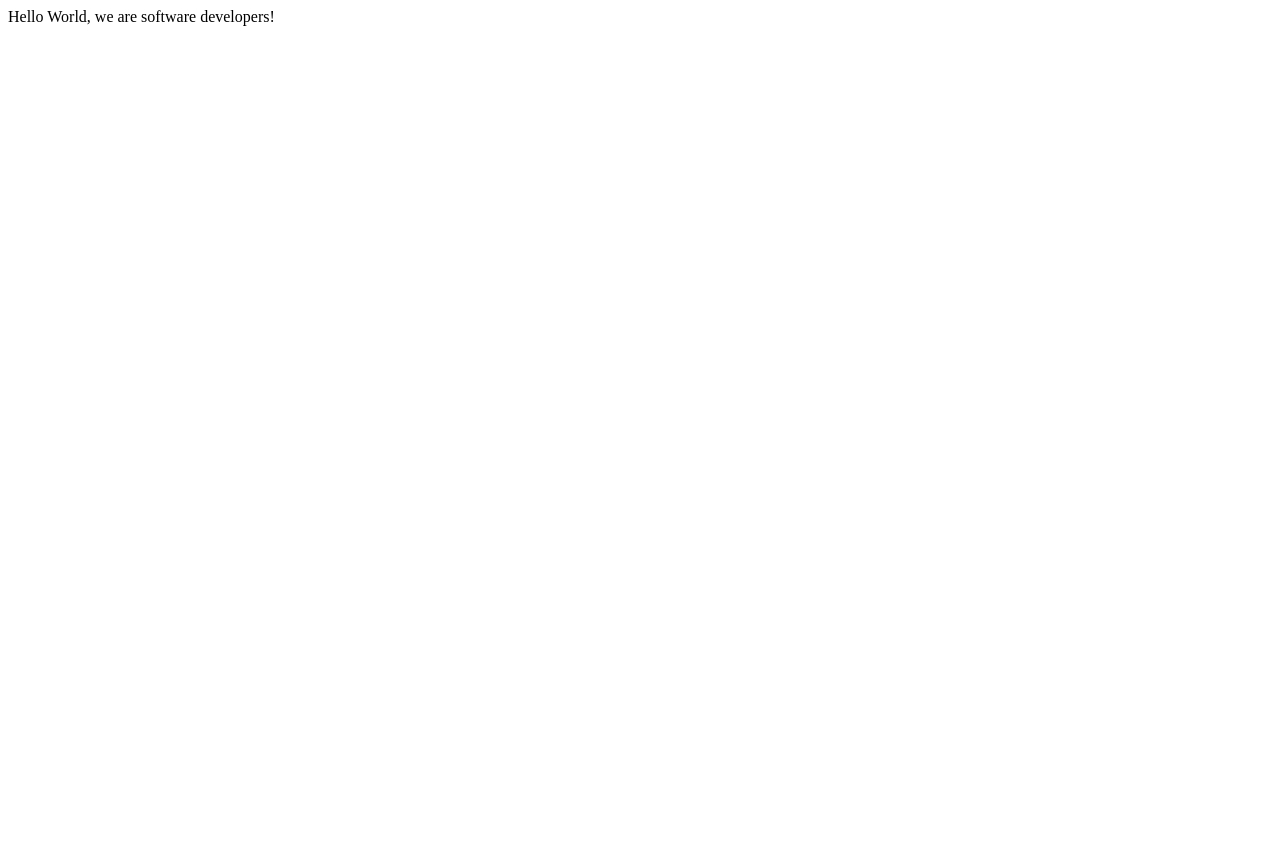
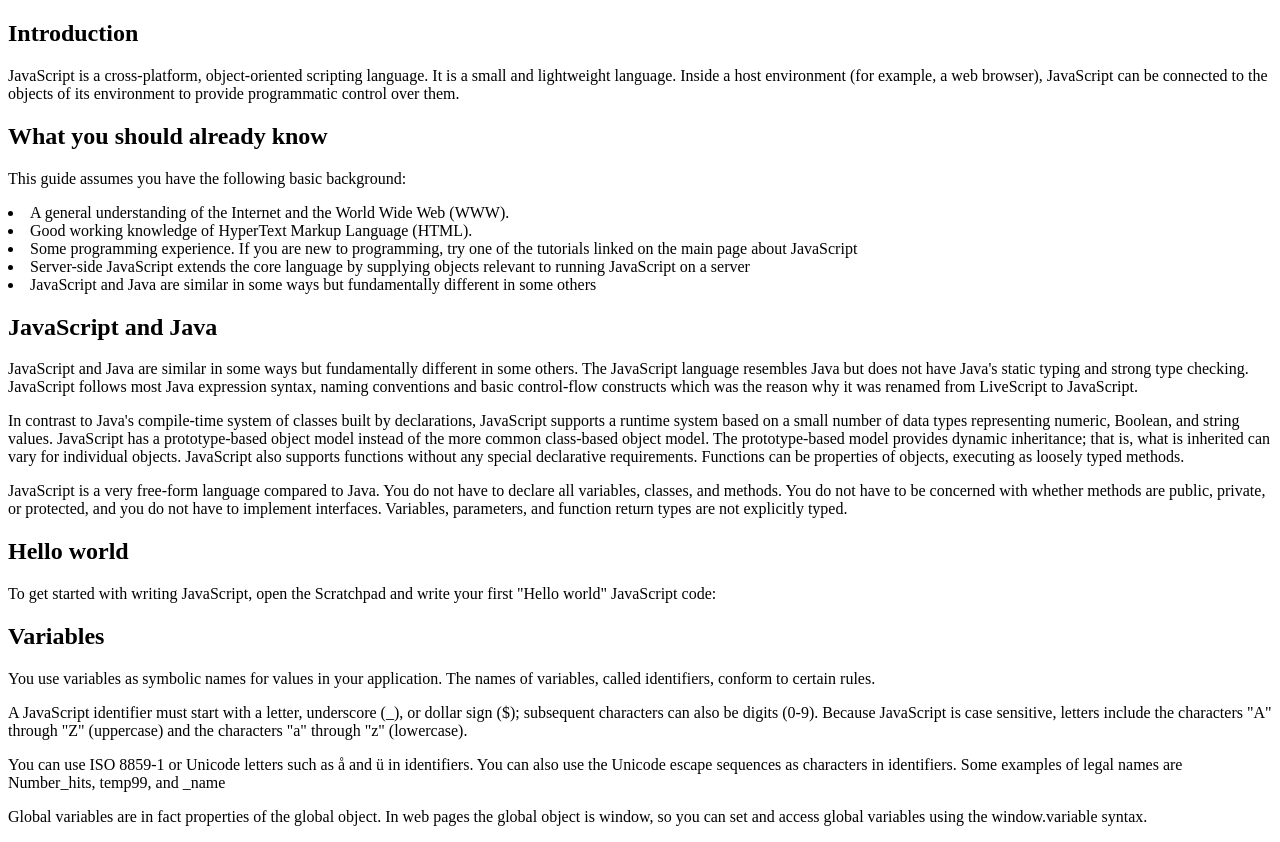
Before and after one commit to chuaindia/AshaTanusriCoding, a plain HTML site: page index.html in a window 1280 px wide. Before the commit the page ends 800 px from the top, so only its background shows below. Drawn offline with Linux system fonts and the light colour scheme.

Commit message:
Update index.html

```diff
--- a/index.html
+++ b/index.html
@@ -5,11 +5,36 @@
   </head>
   <main id="main-doc">
   <section id="Introduction" class="main-section">
+    <h2> Introduction</h2>
+    <p>JavaScript is a cross-platform, object-oriented scripting language. It is a small and lightweight language. Inside a host environment (for example, a web browser), JavaScript can be connected to the objects of its environment to provide programmatic control over them.</p>
+     </section>
+  <section id = "What_you_should_already_know" class="main-section">
+  <h2>What you should already know</h2>
+  <p>This guide assumes you have the following basic background:</p>
 
-     </section>
-  <section id = "What_you_should_already_know" class="main-section"> </section>
-  <section id = "JavaScript_and_Java" class="main-section"> </section>
-  <section id = "Hello_world" class="main-section"> </section>
-  <section id = "Variables" class="main-section"> </section>
+    <li>A general understanding of the Internet and the World Wide Web (WWW).</li>
+    <li>Good working knowledge of HyperText Markup Language (HTML).</li>
+    <li>Some programming experience. If you are new to programming, try one of the tutorials linked on the main page about JavaScript</li>
+    <li>Server-side JavaScript extends the core language by supplying objects relevant to running JavaScript on a server</li>
+    <li>JavaScript and Java are similar in some ways but fundamentally different in some others</li>
+  </section>
+  <section id = "JavaScript_and_Java" class="main-section">
+    <h2> JavaScript and Java</h2>
+    <p>JavaScript and Java are similar in some ways but fundamentally different in some others. The JavaScript language resembles Java but does not have Java's static typing and strong type checking. JavaScript follows most Java expression syntax, naming conventions and basic control-flow constructs which was the reason why it was renamed from LiveScript to JavaScript.</p>
+    <p>In contrast to Java's compile-time system of classes built by declarations, JavaScript supports a runtime system based on a small number of data types representing numeric, Boolean, and string values. JavaScript has a prototype-based object model instead of the more common class-based object model. The prototype-based model provides dynamic inheritance; that is, what is inherited can vary for individual objects. JavaScript also supports functions without any special declarative requirements. Functions can be properties of objects, executing as loosely typed methods.</p>
+    <p>JavaScript is a very free-form language compared to Java. You do not have to declare all variables, classes, and methods. You do not have to be concerned with whether methods are public, private, or protected, and you do not have to implement interfaces. Variables, parameters, and function return types are not explicitly typed.</p>
+  </section>
+  <section id = "Hello_world" class="main-section">
+    <h2>Hello world</h2>
+    <p>To get started with writing JavaScript, open the Scratchpad and write your first "Hello world" JavaScript code:</p>
+
+  </section>
+  <section id = "Variables" class="main-section">
+    <h2> Variables</h2>
+    <p>You use variables as symbolic names for values in your application. The names of variables, called identifiers, conform to certain rules.</p>
+    <p>A JavaScript identifier must start with a letter, underscore (_), or dollar sign ($); subsequent characters can also be digits (0-9). Because JavaScript is case sensitive, letters include the characters "A" through "Z" (uppercase) and the characters "a" through "z" (lowercase).</p>
+    <p>You can use ISO 8859-1 or Unicode letters such as å and ü in identifiers. You can also use the Unicode escape sequences as characters in identifiers. Some examples of legal names are Number_hits, temp99, and _name</p>
+    <p>Global variables are in fact properties of the global object. In web pages the global object is window, so you can set and access global variables using the window.variable syntax.</p>
+  </section>
   </main>
-  <body>Hello World, we are software developers!</body>
+  <body></body>
```
